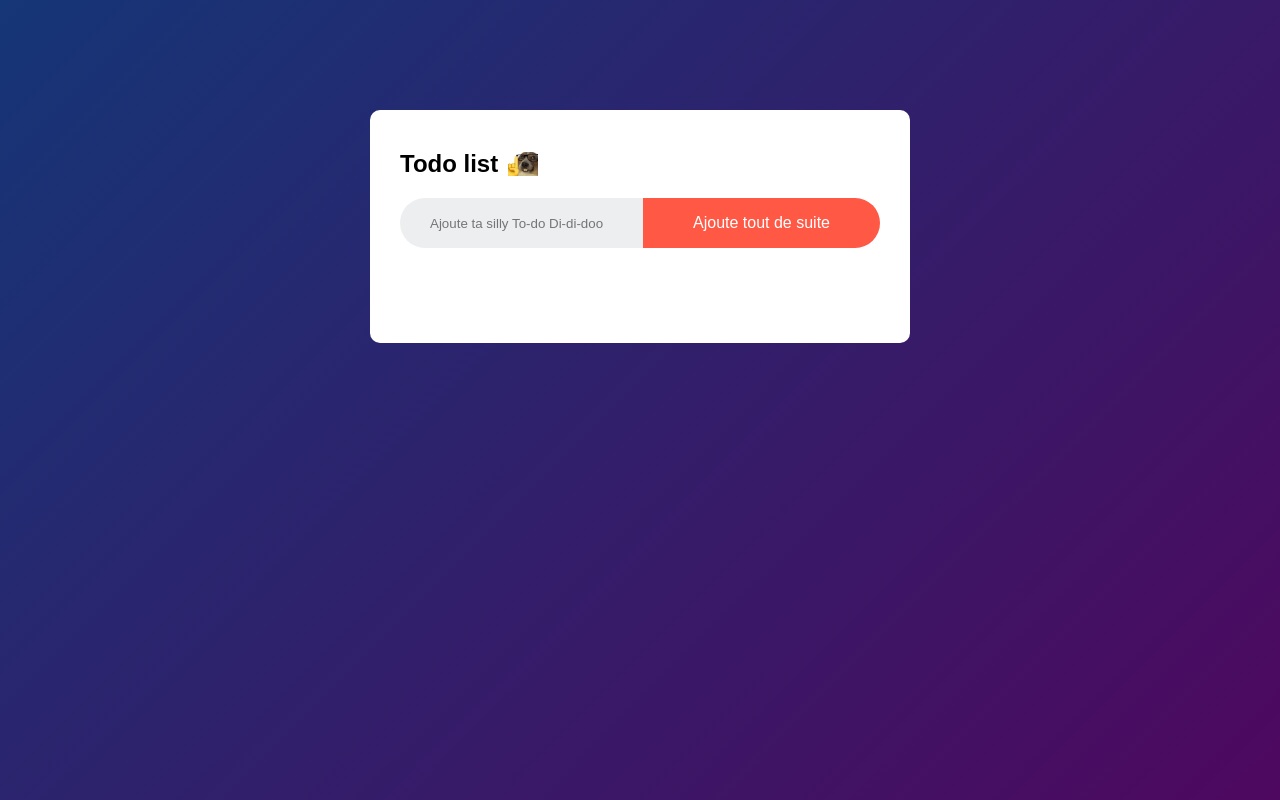
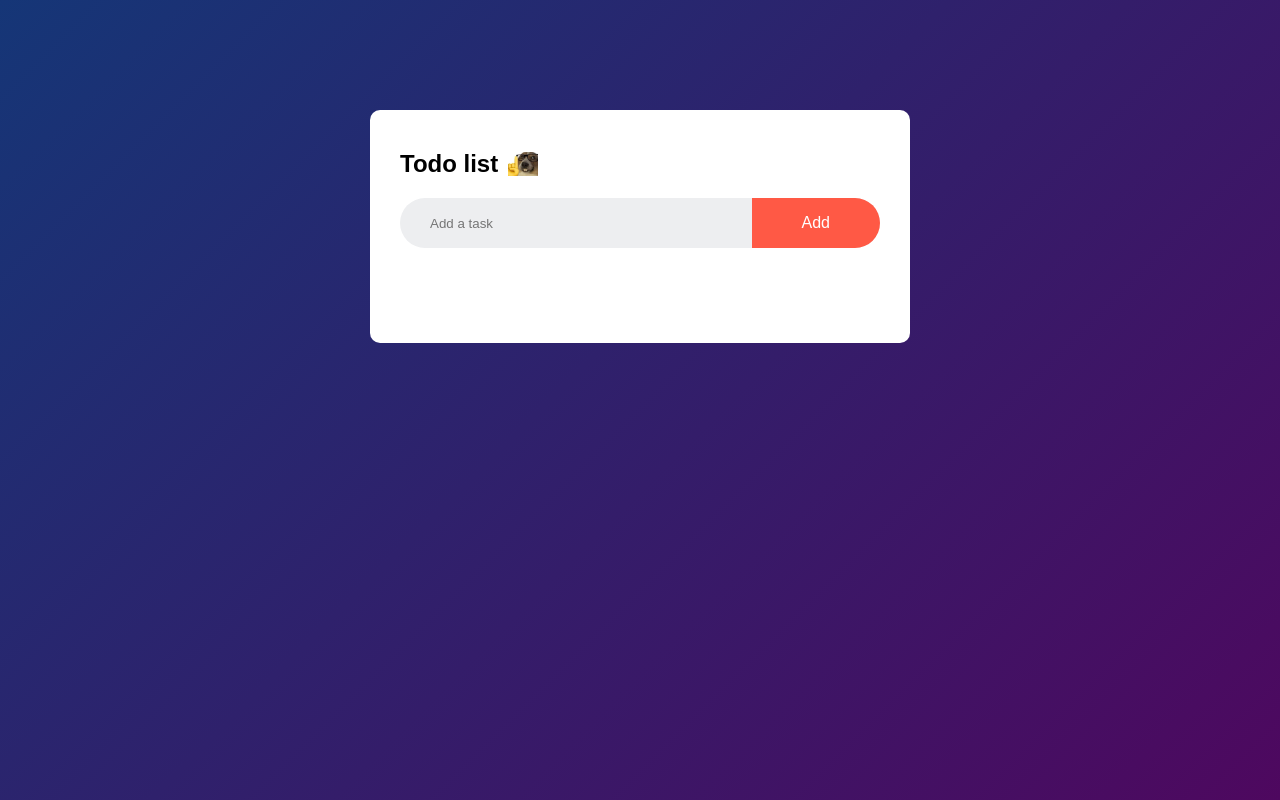
Before and after one commit to ayadehmeche/todo, a plain HTML site: page index.html in a window 1280 px wide. Drawn offline with Linux system fonts and the light colour scheme.

Commit message:
changed the name of input and button

```diff
--- a/index.html
+++ b/index.html
@@ -10,8 +10,8 @@
     <div class="todo-app">
         <h2> Todo list <img src="images/mmm.jpg" alt=""></h2>
         <div class="row">
-            <input type="text" id="input-box" placeholder="Ajoute ta silly To-do Di-di-doo">
-            <button onclick="addTask()">Ajoute tout de suite</button>
+            <input type="text" id="input-box" placeholder="Add a task">
+            <button onclick="addTask()">Add</button>
         </div>
         <ul id="list-container">
             <!-- <li class="checked">Task 1</li>
```
